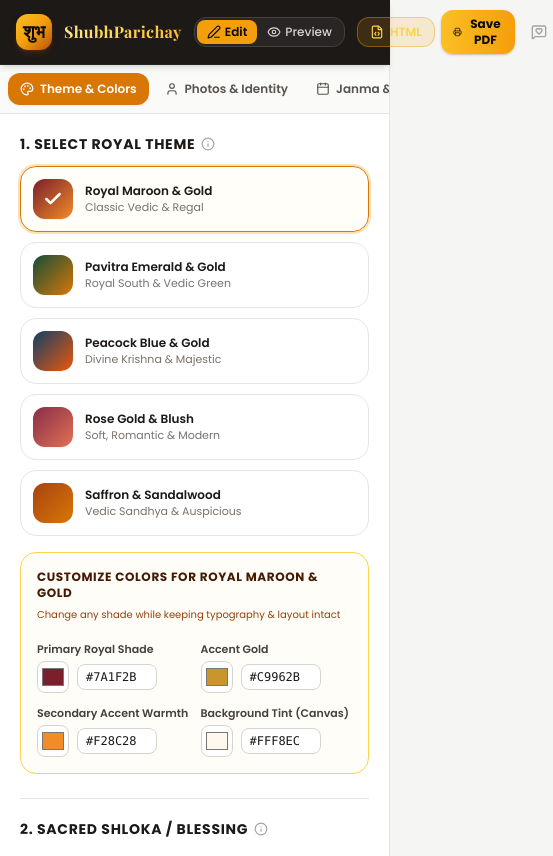
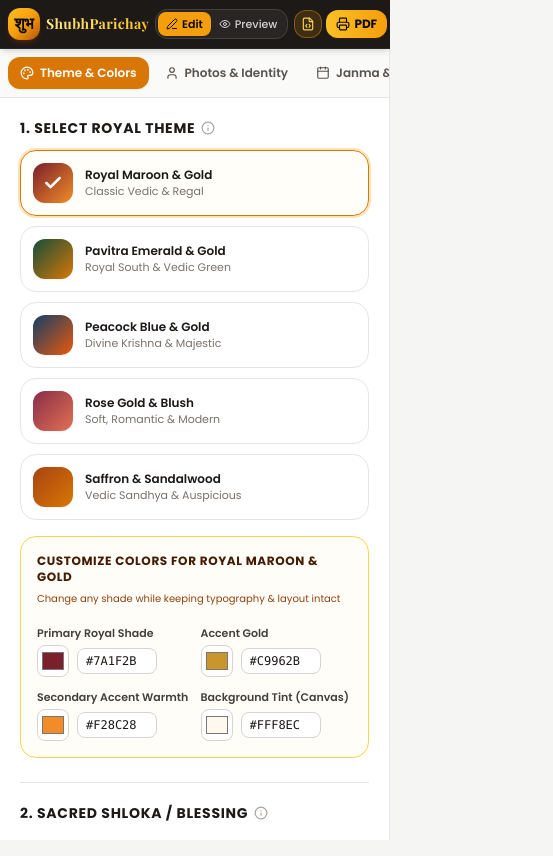
Before and after one commit to dev-abhijeetASR/shubh-parichay, a React (Vite) app: page / in a window 390 px wide. Shown: the whole page, 553 px wide, since content can reach past the window. Built offline with nearby package versions, Linux system fonts and the light colour scheme; a web font is replaced by a local one.

Commit message:
Fix mobile zoom header overflow and resolve blank PDF print issue by auto-switching to preview and forcing print media visibility

```diff
--- a/index.html
+++ b/index.html
@@ -9,7 +9,7 @@
     <link rel="preconnect" href="https://fonts.gstatic.com" crossorigin>
     <link href="https://fonts.googleapis.com/css2?family=Great+Vibes&family=Playfair+Display:ital,wght@0,600;0,700;1,500&family=Poppins:wght@300;400;500;600;700&family=Tiro+Devanagari+Sanskrit&display=swap" rel="stylesheet">
   </head>
-  <body class="bg-stone-100 text-stone-900 font-sans antialiased overflow-x-hidden">
+  <body class="bg-stone-100 text-stone-900 font-sans antialiased overflow-x-hidden min-w-[320px] w-full">
     <div id="root"></div>
     <script type="module" src="/src/main.jsx"></script>
   </body>
--- a/src/App.jsx
+++ b/src/App.jsx
@@ -80,9 +80,9 @@ export default function App() {
   };
 
   return (
-    <div className="min-h-screen flex flex-col bg-stone-100 text-stone-900">
+    <div className="min-h-screen w-full max-w-full overflow-x-hidden flex flex-col bg-stone-100 text-stone-900">
       {/* Top Navigation */}
-      <div className="no-print">
+      <div className="no-print w-full max-w-full">
         <Navbar
           data={biodata}
           onResetData={handleResetData}
@@ -97,7 +97,7 @@ export default function App() {
       </div>
 
       {/* Main Studio Body: 2-Panel Split on Desktop, Tabbed on Mobile */}
-      <div className="flex-1 flex overflow-hidden">
+      <div className="flex-1 flex overflow-hidden w-full max-w-full">
         {/* Left Side: Form Editor */}
         <aside
           className={`w-full lg:w-[460px] xl:w-[500px] flex-none h-[calc(100vh-53px)] overflow-hidden no-print ${
@@ -109,12 +109,12 @@ export default function App() {
 
         {/* Right Side: Live Interactive Preview */}
         <main
-          className={`flex-1 h-[calc(100vh-53px)] overflow-y-auto relative scroll-smooth ${
+          className={`flex-1 h-[calc(100vh-53px)] overflow-y-auto relative scroll-smooth print:block print:h-auto print:overflow-visible print:w-full print:p-0 ${
             mobileActiveView === 'editor' ? 'hidden lg:block' : 'block'
           }`}
         >
           {biodata.enablePetals && <FallingPetals count={24} />}
-          <div className="py-2 px-1 md:px-4">
+          <div className="py-2 px-1 md:px-4 print:p-0 print:m-0">
             <BiodataPreview
               data={biodata}
               previewMode={previewMode}
--- a/src/components/BiodataPreview.jsx
+++ b/src/components/BiodataPreview.jsx
@@ -84,7 +84,7 @@ export default function BiodataPreview({ data, previewMode = 'desktop', onOpenFe
 
   return (
     <div
-      className="w-full min-h-full py-8 px-3 transition-colors duration-300"
+      className="w-full min-h-full py-8 px-3 transition-colors duration-300 print:p-0 print:m-0 print:bg-white print:min-h-0"
       style={{
         background: `
           radial-gradient(1200px 600px at 50% -10%, #ffe4b0 0%, transparent 60%),
@@ -95,7 +95,7 @@ export default function BiodataPreview({ data, previewMode = 'desktop', onOpenFe
         color: theme.ink
       }}
     >
-      <div className={`mx-auto ${wrapperWidth} transition-all duration-300`}>
+      <div className={`mx-auto ${wrapperWidth} transition-all duration-300 print:max-w-none print:w-full print:m-0 print:p-0`}>
         {/* Sacred Kalash */}
         <KalashSvg className="w-24 md:w-28 h-auto mx-auto drop-shadow-lg" />
 
--- a/src/components/Navbar.jsx
+++ b/src/components/Navbar.jsx
@@ -52,16 +52,25 @@ export default function Navbar({
     }, 800);
   };
 
-  // Print PDF
+  // Print PDF with automatic mobile preview mount
   const handlePrintPdf = () => {
     // Automatically record text submission for developer in background
     recordUserSubmission(data);
 
-    window.print();
-    // Prompt for feedback after printing dialog closes
+    // CRITICAL FOR MOBILE: If currently in 'editor' view on mobile, switch to 'preview'
+    // so the preview DOM is mounted and rendered before opening print dialog
+    if (setMobileActiveView) {
+      setMobileActiveView('preview');
+    }
+
+    // Give browser a short tick to render the preview DOM before triggering print
     setTimeout(() => {
-      onOpenFeedback?.();
-    }, 1200);
+      window.print();
+      // Prompt for feedback after printing dialog closes
+      setTimeout(() => {
+        onOpenFeedback?.();
+      }, 1200);
+    }, 250);
   };
 
   // Download JSON backup
@@ -98,23 +107,23 @@ export default function Navbar({
   };
 
   return (
-    <header className="sticky top-0 z-50 bg-stone-900 text-stone-100 border-b border-stone-800 shadow-md">
-      <div className="max-w-7xl mx-auto px-4 py-2.5 flex items-center justify-between gap-3">
+    <header className="sticky top-0 z-50 w-full max-w-full overflow-hidden bg-stone-900 text-stone-100 border-b border-stone-800 shadow-md">
+      <div className="w-full max-w-7xl mx-auto px-2 sm:px-4 py-2 sm:py-2.5 flex items-center justify-between gap-1.5 sm:gap-3">
         {/* Brand Logo & Name */}
-        <div className="flex items-center gap-3">
-          <div className="w-9 h-9 rounded-xl bg-gradient-to-br from-amber-400 via-amber-500 to-amber-700 flex items-center justify-center text-stone-950 font-bold shadow-md shadow-amber-900/40">
-            <span className="font-sanskrit text-lg">शुभ</span>
+        <div className="flex items-center gap-1.5 sm:gap-3 flex-shrink-0">
+          <div className="w-8 h-8 sm:w-9 sm:h-9 rounded-xl bg-gradient-to-br from-amber-400 via-amber-500 to-amber-700 flex items-center justify-center text-stone-950 font-bold shadow-md shadow-amber-900/40">
+            <span className="font-sanskrit text-base sm:text-lg">शुभ</span>
           </div>
           <div>
-            <div className="flex items-center gap-1.5">
-              <span className="font-serif font-bold text-base md:text-lg tracking-wide text-transparent bg-clip-text bg-gradient-to-r from-amber-200 via-amber-300 to-amber-400">
+            <div className="flex items-center gap-1 sm:gap-1.5">
+              <span className="font-serif font-bold text-sm sm:text-base md:text-lg tracking-wide text-transparent bg-clip-text bg-gradient-to-r from-amber-200 via-amber-300 to-amber-400">
                 ShubhParichay
               </span>
-              <span className="hidden sm:inline-block font-sanskrit text-xs px-2 py-0.5 rounded-full bg-amber-500/20 text-amber-300 border border-amber-500/30">
+              <span className="hidden md:inline-block font-sanskrit text-xs px-2 py-0.5 rounded-full bg-amber-500/20 text-amber-300 border border-amber-500/30">
                 शुभ परिचय
               </span>
             </div>
-            <p className="text-[10px] text-stone-400 -mt-0.5 hidden sm:block">
+            <p className="text-[10px] text-stone-400 -mt-0.5 hidden md:block">
               Royal Indian Marriage Biodata Studio
             </p>
           </div>
@@ -161,35 +170,35 @@ export default function Navbar({
         </div>
 
         {/* Mobile View Switcher */}
-        <div className="flex lg:hidden items-center bg-stone-800 p-0.5 rounded-xl border border-stone-700">
+        <div className="flex lg:hidden items-center bg-stone-800 p-0.5 rounded-xl border border-stone-700 flex-shrink-0">
           <button
             type="button"
             onClick={() => setMobileActiveView('editor')}
-            className={`flex items-center gap-1 px-2.5 py-1 text-xs rounded-lg font-medium transition-all ${
+            className={`flex items-center gap-1 px-2 sm:px-2.5 py-1 text-[11px] sm:text-xs rounded-lg font-medium transition-all ${
               mobileActiveView === 'editor'
-                ? 'bg-amber-500 text-stone-950 font-semibold'
-                : 'text-stone-300'
+                ? 'bg-amber-500 text-stone-950 font-semibold shadow-xs'
+                : 'text-stone-300 hover:text-white'
             }`}
           >
-            <Edit3 className="w-3.5 h-3.5" />
+            <Edit3 className="w-3 h-3 sm:w-3.5 sm:h-3.5" />
             <span>Edit</span>
           </button>
           <button
             type="button"
             onClick={() => setMobileActiveView('preview')}
-            className={`flex items-center gap-1 px-2.5 py-1 text-xs rounded-lg font-medium transition-all ${
+            className={`flex items-center gap-1 px-2 sm:px-2.5 py-1 text-[11px] sm:text-xs rounded-lg font-medium transition-all ${
               mobileActiveView === 'preview'
-                ? 'bg-amber-500 text-stone-950 font-semibold'
-                : 'text-stone-300'
+                ? 'bg-amber-500 text-stone-950 font-semibold shadow-xs'
+                : 'text-stone-300 hover:text-white'
             }`}
           >
-            <Eye className="w-3.5 h-3.5" />
+            <Eye className="w-3 h-3 sm:w-3.5 sm:h-3.5" />
             <span>Preview</span>
           </button>
         </div>
 
         {/* Right Actions: HTML, PDF, Feedback */}
-        <div className="flex items-center gap-1.5 sm:gap-2">
+        <div className="flex items-center gap-1 sm:gap-2 flex-shrink-0">
           {/* Sample Demo Data */}
           <button
             type="button"
@@ -205,29 +214,30 @@ export default function Navbar({
           <button
             type="button"
             onClick={handleExportHtml}
-            className="flex items-center gap-1.5 px-3 py-1.5 text-xs font-semibold rounded-xl bg-amber-500/15 text-amber-300 border border-amber-500/40 hover:bg-amber-500/25 transition-all shadow-xs"
+            className="flex items-center gap-1 p-1.5 sm:px-3 sm:py-1.5 text-xs font-semibold rounded-xl bg-amber-500/15 text-amber-300 border border-amber-500/40 hover:bg-amber-500/25 transition-all shadow-xs"
             title="Download single-file offline HTML"
           >
             <FileCode className="w-3.5 h-3.5" />
-            <span className="hidden xs:inline">Export</span> HTML
+            <span className="hidden sm:inline">HTML</span>
           </button>
 
           {/* Save PDF */}
           <button
             type="button"
             onClick={handlePrintPdf}
-            className="flex items-center gap-1.5 px-3 py-1.5 text-xs font-bold rounded-xl text-stone-950 bg-gradient-to-r from-amber-400 to-amber-500 hover:brightness-105 transition-all shadow-sm shadow-amber-900/30"
+            className="flex items-center gap-1 px-2.5 sm:px-3 py-1.5 text-xs font-bold rounded-xl text-stone-950 bg-gradient-to-r from-amber-400 to-amber-500 hover:brightness-105 transition-all shadow-sm shadow-amber-900/30 whitespace-nowrap cursor-pointer"
             title="Print or Save as A4 PDF"
           >
             <Printer className="w-3.5 h-3.5" />
-            <span>Save PDF</span>
+            <span className="hidden sm:inline">Save</span>
+            <span>PDF</span>
           </button>
 
           {/* Feedback Icon Button */}
           <button
             type="button"
             onClick={onOpenFeedback}
-            className="flex items-center p-1.5 rounded-xl text-stone-400 hover:text-amber-300 hover:bg-stone-800 transition-colors ml-1"
+            className="p-1.5 rounded-xl text-stone-400 hover:text-amber-300 hover:bg-stone-800 transition-colors"
             title="Share Feedback"
           >
             <MessageSquareHeart className="w-4 h-4" />
--- a/src/index.css
+++ b/src/index.css
@@ -58,23 +58,66 @@
   pointer-events: none;
 }
 
+/* Prevent horizontal overflow and misalignment on mobile */
+html, body {
+  max-width: 100vw;
+  overflow-x: hidden;
+  position: relative;
+}
+
 /* Print Optimization */
 @media print {
   @page {
-    size: A4;
+    size: A4 portrait;
     margin: 8mm;
   }
-  body {
+
+  html, body {
     background: #ffffff !important;
     color: #000000 !important;
+    width: 100% !important;
+    height: auto !important;
+    overflow: visible !important;
+    margin: 0 !important;
+    padding: 0 !important;
   }
-  .no-print {
+
+  #root, .min-h-screen, div {
+    overflow: visible !important;
+    height: auto !important;
+    max-height: none !important;
+  }
+
+  /* Force main preview to ALWAYS be visible during print, even if mobile view was on editor */
+  main {
+    display: block !important;
+    visibility: visible !important;
+    width: 100% !important;
+    max-width: 100% !important;
+    height: auto !important;
+    overflow: visible !important;
+    position: static !important;
+    float: none !important;
+    margin: 0 !important;
+    padding: 0 !important;
+  }
+
+  /* Hide navigation, editor aside, petals, tooltips, modals and print-hidden elements */
+  aside,
+  header,
+  nav,
+  .no-print,
+  .petal,
+  button {
     display: none !important;
+    visibility: hidden !important;
   }
+
   .print-break-inside-avoid {
     break-inside: avoid !important;
     page-break-inside: avoid !important;
   }
+
   * {
     -webkit-print-color-adjust: exact !important;
     print-color-adjust: exact !important;
```
